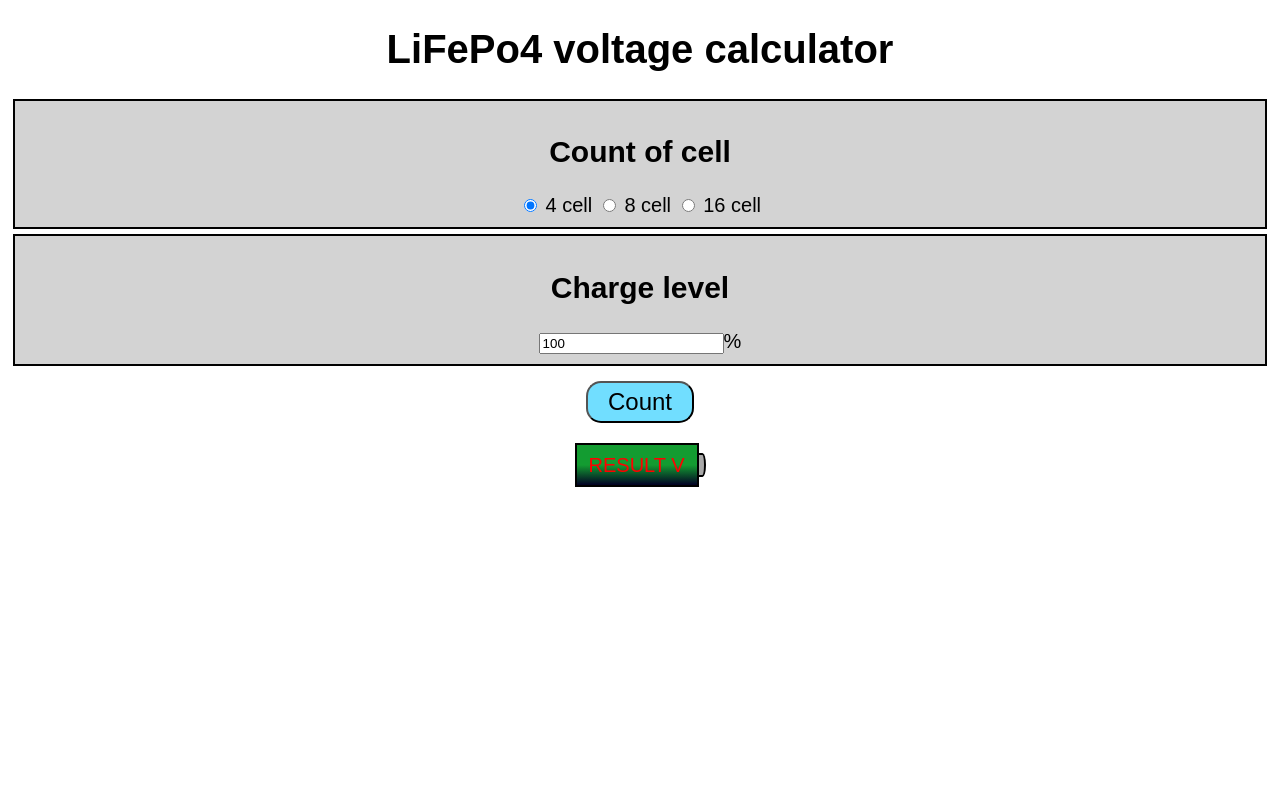
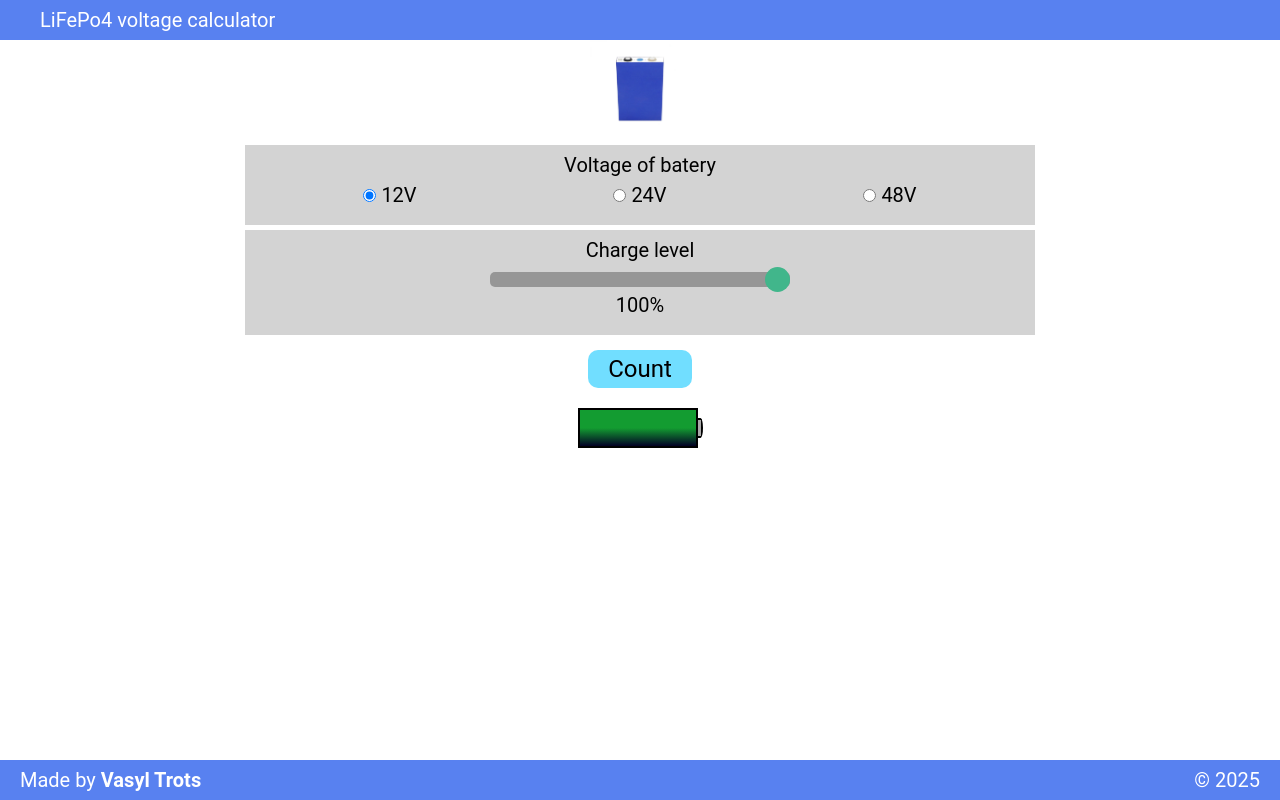
Before and after one commit to TVasyl/Lifepo4_calculator, a plain HTML site: page index.html in a window 1280 px wide. Drawn offline with Linux system fonts and the light colour scheme.

Commit message:
Complete all changes of disigne

```diff
--- /dev/null
+++ b/css/style.css
@@ -0,0 +1,188 @@
+@import url(style_reset.css);
+
+
+
+body {
+    font-size: 15pt;
+    font-family: sans-serif;
+}
+
+html, body {
+  height: 100%;
+  font-family: 'Roboto', sans-serif;
+}
+
+.wraper{
+  min-height: 100vh;
+  display: flex;
+  flex-direction: column;
+
+}
+.header, .footer{
+  padding: 10px 40px;
+  background-color: rgb(88, 129, 240);
+  /* box-shadow: 0px 4px 15px rgba(0, 0, 0, 0.15); */
+
+  color: white;
+
+
+  display: flex;
+  align-items: center;
+  justify-content: space-between;
+}
+
+.header {
+  /* padding: 20px; */
+}
+
+.footer{
+  height: 30px;
+}
+
+.main-content{
+  display: flex;
+  width: 100%;
+  flex-direction: column;
+  flex: 1 1 auto;
+
+  text-align: center;
+  /* max-width: 800px; */
+  max-width: 800px;
+  margin: 0 auto;
+
+}
+
+.cells-check, .charge-level {
+  /* border: 2px solid black; */
+  padding: 10px;
+  margin: 5px;
+  background: lightgray;
+}
+
+.cells-check__inputs {
+  display: flex;
+  margin: 10px;
+  justify-content: space-around;
+}
+
+.charge-level__slidecontainer {
+  margin: 10px;
+}
+
+.charge-level__slider {
+  -webkit-appearance: none;
+  width: 300px;
+  height: 15px;
+  border-radius: 5px;
+  background: #7d7d7d;
+  outline: none;
+  opacity: 0.7;
+  -webkit-transition: .2s;
+  transition: opacity .2s;
+}
+
+.charge-level__slider::-webkit-slider-thumb {
+  -webkit-appearance: none;
+  appearance: none;
+  width: 25px;
+  height: 25px;
+  border-radius: 50%;
+  background: #04AA6D;
+  cursor: pointer;
+}
+
+.charge-level__slider::-moz-range-thumb {
+  width: 25px;
+  height: 25px;
+  border-radius: 50%;
+  background: #04AA6D;
+  cursor: pointer;
+}
+
+.charge-level__lable {
+  margin: 5px;
+}
+
+.button {
+  font-size: 24px;
+  margin: 10px;
+  cursor: pointer;
+  padding: 5px 20px;
+  border-radius: 10px;
+
+  background-color: rgb(113, 222, 255);
+}
+
+.button:hover {
+  transform: scale(1.05);
+  transition: all 0.8s ease 0s;
+}
+
+.resalt {
+  color: red;
+  z-index: 5;
+}
+
+.batery {
+  margin: 10px;
+  display: flex;
+  align-items: center;
+  justify-content: center;
+
+
+}
+.batery-body {
+  height: 40px;
+  width: 120px;
+  border: 2px solid #000;
+  display: flex;
+  align-items: center;
+  justify-content: center;
+  background-color: rgb(206, 206, 206);
+
+  position: relative;
+}
+
+.batery-contakt {
+  height: 20px;
+  width: 5px;
+  border-top: 2px solid #000;
+  border-right: 2px solid #000;
+  border-bottom: 2px solid #000;
+  border-radius: 0% 50% 50% 0%;
+
+  background-color: darkgray;
+}
+
+.batery-level {
+  height: 100%;
+  width: 100%;
+
+  /* background: green; */
+
+  /* background: rgb(2,0,36); */
+  background: linear-gradient(0deg, rgba(2,0,36,1) 0%, rgb(19, 156, 49) 50%);
+
+  position: absolute;
+  /* z-index: -5; */
+  top: 0px;
+  left: 0px;
+
+  transition-duration: 0.5s;
+}
+
+.batery-result {
+  position: absolute;
+
+  z-index: 2;
+}
+
+.footer {
+  padding: 20px;
+}
+.footer__made {
+
+}
+.footer__year {
+
+}
--- /dev/null
+++ b/css/style_reset.css
@@ -0,0 +1,38 @@
+
+/*Обнулення*/
+*{
+	padding: 0;
+	margin: 0;
+	border: 0;
+}
+*,*:before,*:after{
+	-moz-box-sizing: border-box;
+	-webkit-box-sizing: border-box;
+	box-sizing: border-box;
+}
+:focus,:active{outline: none;}
+a:focus,a:active{outline: none;}
+
+nav,footer,header,aside{display: block;}
+
+html,body{
+	height: 100%;
+	width: 100%;
+	font-size: 100%;
+	line-height: 1;
+	font-size: 14px;
+	-ms-text-size-adjust: 100%;
+	-moz-text-size-adjust: 100%;
+	-webkit-text-size-adjust: 100%;
+}
+input,button,textarea{font-family:inherit;}
+
+input::-ms-clear{display: none;}
+button{cursor: pointer;}
+button::-moz-focus-inner {padding:0;border:0;}
+a, a:visited{text-decoration: none;}
+a:hover{text-decoration: none;}
+ul li{list-style: none;}
+img{vertical-align: top;}
+
+h1,h2,h3,h4,h5,h6{font-size:inherit;font-weight: 400;}/*--------------------*/
--- a/index.html
+++ b/index.html
@@ -11,48 +11,76 @@
 
 
   <!-- Custom Styles -->
-  <link rel="stylesheet" href="style.css">
+  <link rel="stylesheet" href="css/style.css">
 </head>
 
 <body>
-  <div class="content">
+  <div class="wraper">
+
+    <!-- Header -->
+    <header class="header">
+      <h1>LiFePo4 voltage calculator</h1>
+    </header>
+
+    <main class="main-content">
+
+      <!-- Batery image -->
+      <div class="batery-image">
+        <img src="assets/lifipo4_eve_image.webp" alt="LiFePo4" width="100px" height="100px">
+      </div>
       <div class="calculator">
-      <h1>LiFePo4 voltage calculator</h1>
+
+        <!-- Input data form -->
         <form action= "" class="form">
-
           <div class="cells-check">
-          <h2>Count of cell</h2>
+            <h2>Voltage of batery</h2>
+            <div class="cells-check__inputs">
+              <div class="cells-check__input">
                 <input type="radio" name="cell" id="cell1" value="4" checked>
-          <label for="cell1">4 cell</label>
+                <label for="cell1">12V</label>
+              </div>
+              <div class="cells-check__input">
                 <input type="radio" name="cell" id="cell2" value="8">
-          <label for="cell2">8 cell</label>
+                <label for="cell2">24V</label>
+              </div>
+              <div class="cells-check__input">
                 <input type="radio" name="cell" id="cell3" value="16">
-          <label for="cell3">16 cell</label>
+                <label for="cell3">48V</label>
+              </div>
+            </div>
           </div>
           <div class="charge-level">
             <h2>Charge level</h2>
-          <input type="number" name="level" id="level" value="100" >%
+            <div class="charge-level__slidecontainer">
+              <input type="range" min="0" max="100" value="100" class="charge-level__slider" id="level" name="level" step="5" list="markers">
+              <div class="charge-level__lable"></div>
+            </div>
           </div>
           <div>
             <button type="submit" class="button">Count</button>
           </div>
         </form>
 
+        <!-- Batery image with value-->
+        <div>
           <div class="batery">
             <div class="batery-body">
-          <div class="batery-level">
+              <div class="batery-level"></div>
+              <div class="resalt"></div>
+            </div>
+            <div class="batery-contakt"></div>
+          </div>
+        </div>
 
       </div>
-          <div class="resalt">
-          RESULT V
+    </main>
+
+    <footer class="footer">
+      <div class="footer__made">Made by <strong>Vasyl Trots</strong></div>
+      <div class="footer__year">&#169 2025</div>
+
+    </footer>
   </div>
-        </div>
-        <div class="batery-contakt">
-
-        </div>
-      </div>
-    </div>
-  </div>
-  <script src="main.js"></script>
+  <script src="src/main.js"></script>
 </body>
 </html>
--- a/main.js
+++ /dev/null
@@ -1,62 +0,0 @@
-const minVoltage = 2.5;
-const maxVoltage = 3.65;
-
-const cellsInp = document.getElementsByName('cell');
-const percInp = document.querySelector('#level');
-const but = document.querySelector('.button');
-
-const batLevel = document.querySelector('.batery-level');
-
-but.addEventListener('click', butHandler);
-
-
-
-function butHandler(e) {
-  e.preventDefault();
-  let cell = radioButCheck(cellsInp);
-  let perc = inpValueCheck(percInp);
-  const voltage = voltageCount(cell, perc);
-  render(voltage);
-  renderBatLevel(perc);
-}
-
-
-function radioButCheck(element) {
-  let res;
-  element.forEach((item) => {if (item.type === 'radio' && item.checked) {
-    res = item.value;
-  }});
-
-  return res;
-}
-
-
-function inpValueCheck(element) {
-  const inpValue = element.value;
-
-  return inpValue;
-}
-
-
-function voltageCount(cell, percent) {
-  cell = Number(cell);
-  percent = Number(percent);
-  const sum = ((maxVoltage - minVoltage) / 100 * percent + minVoltage) * cell;
-
-  return sum;
-}
-
-
-function render(voltage) {
-  const renderPlace = document.querySelector('.resalt');
-  renderPlace.innerHTML = voltage + ' V';
-}
-
-
-function renderBatLevel(value) {
-  // let styleOfBat = 'width:' + value + '%';
-  let styleOfBat = 'width:' + value + '%';
-  batLevel.setAttribute('style', styleOfBat);
-}
-
-//console.log(voltageCount('8', '90'))
--- a/src/main.js
+++ b/src/main.js
@@ -1,14 +1,23 @@
 const minVoltage = 2.5;
 const maxVoltage = 3.65;
 
+
+//DOM elements
 const cellsInp = document.getElementsByName('cell');
-const percInp = document.querySelector('#level');
+const percInp = document.querySelector('.charge-level__slider');
 const but = document.querySelector('.button');
 
+const output = document.querySelector(".charge-level__lable");
+
 const batLevel = document.querySelector('.batery-level');
-
 but.addEventListener('click', butHandler);
 
+
+//Slider input handler
+output.innerHTML = `${percInp.value}%`;
+percInp.oninput = function() {
+  output.innerHTML = `${this.value}%`;
+}
 
 
 function butHandler(e) {
@@ -54,9 +63,6 @@ function render(voltage) {
 
 
 function renderBatLevel(value) {
-  // let styleOfBat = 'width:' + value + '%';
-  let styleOfBat = 'width:' + value + '%';
+  let styleOfBat = `width: ${value}%`;
   batLevel.setAttribute('style', styleOfBat);
 }
-
-//console.log(voltageCount('8', '90'))
--- a/style.css
+++ /dev/null
@@ -1,81 +0,0 @@
-body {
-    font-size: 15pt;
-    /* font-style: normal; */
-    font-family: sans-serif;
-}
-
-.content {
-  text-align: center;
-}
-.cells-check, .charge-level {
-  border: 2px solid black;
-  padding: 10px;
-  margin: 5px;
-  background: lightgray;
-}
-.button {
-  font-size: 24px;
-  margin: 10px;
-  cursor: pointer;
-  padding: 5px 20px;
-  border-radius: 15px;
-
-  background-color: rgb(113, 222, 255);
-}
-
-.button:hover {
-  transform: scale(1.05);
-  transition: all 0.8s ease 0s;
-}
-
-.resalt {
-  color: red;
-}
-
-.batery {
-  margin: 10px;
-  display: flex;
-  align-items: center;
-  justify-content: center;
-
-
-}
-.batery-body {
-  height: 40px;
-  width: 120px;
-  border: 2px solid #000;
-  display: flex;
-  align-items: center;
-  justify-content: center;
-  /* background-color: rgb(206, 206, 206); */
-
-  position: relative;
-}
-
-.batery-contakt {
-  height: 20px;
-  width: 5px;
-  border-top: 2px solid #000;
-  border-right: 2px solid #000;
-  border-bottom: 2px solid #000;
-  border-radius: 0% 50% 50% 0%;
-
-  background-color: darkgray;
-}
-
-.batery-level {
-  height: 100%;
-  width: 100%;
-
-  background: green;
-
-  background: rgb(2,0,36);
-  background: linear-gradient(0deg, rgba(2,0,36,1) 0%, rgb(19, 156, 49) 50%);
-
-  position: absolute;
-  z-index: -5;
-  top: 0px;
-  left: 0px;
-
-  transition-duration: 0.5s;
-}
```
Also changed, not shown: assets/lifipo4_eve_image.webp (added), 1 other file. Lines whose indentation alone changed are shown as unchanged.
